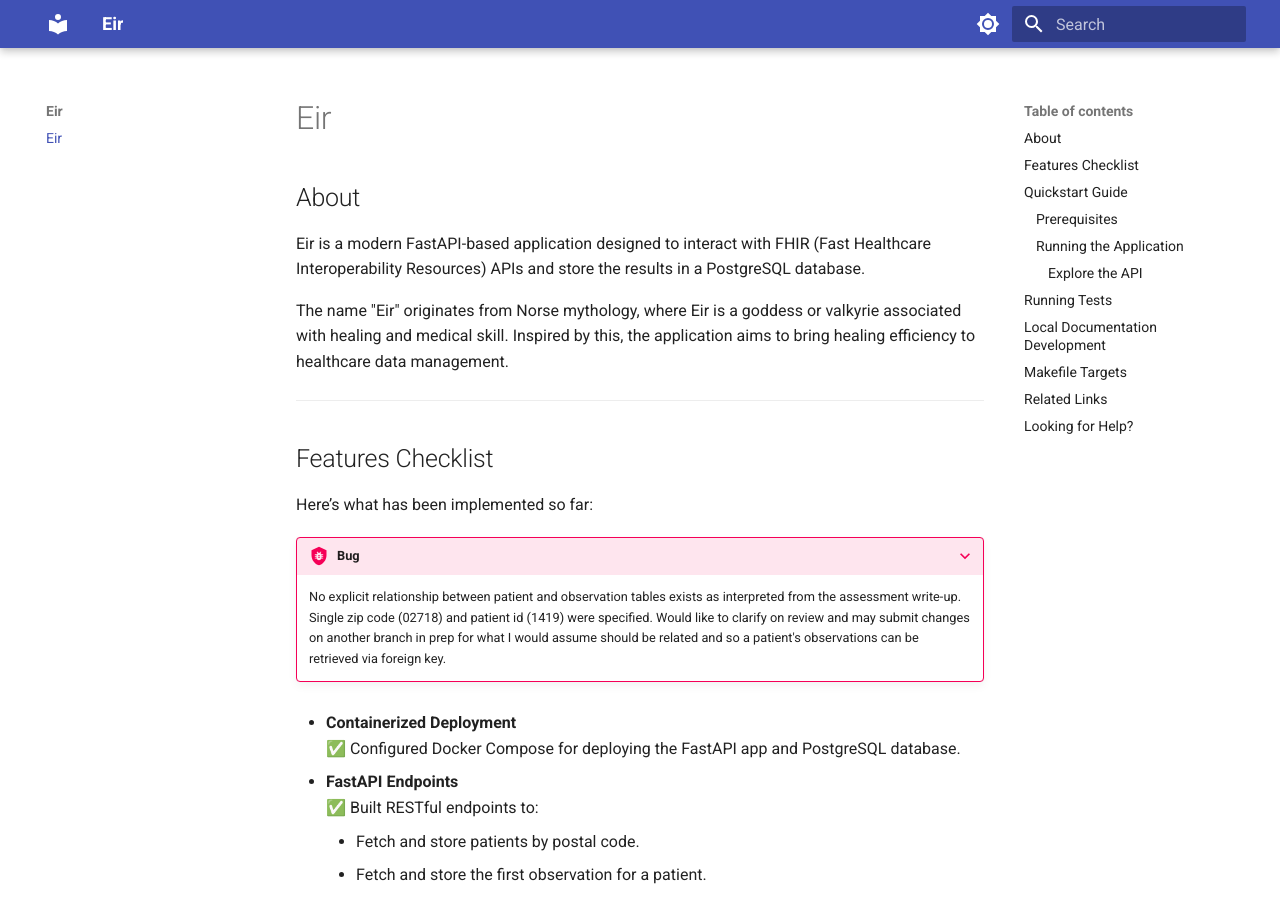
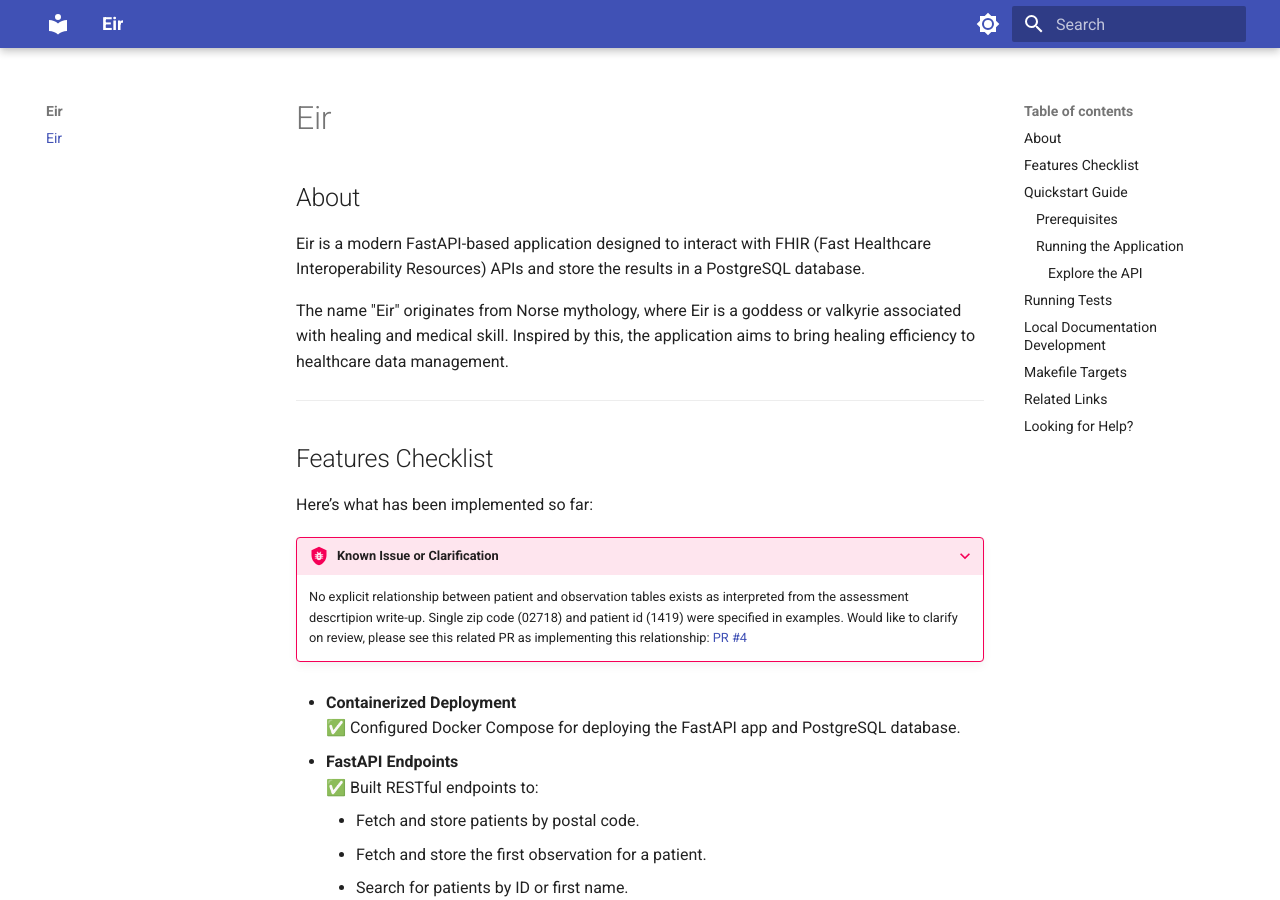
Before and after one commit to erikkvale/eir, an MkDocs documentation site: the page built from docs/index.md, in a window 1280 px wide and 900 px high. Built offline with MkDocs 1.6.1 and Material for MkDocs 9.7.7, drawn with Linux system fonts in a browser that asks for light colours.

Commit message:
Updated docs to reference PR

```diff
--- a/docs/index.md
+++ b/docs/index.md
@@ -13,10 +13,10 @@ The name "Eir" originates from Norse mythology, where Eir is a goddess or valkyr
 
 Here’s what has been implemented so far:
 
-???+ bug
+???+ bug "Known Issue or Clarification"
 
-    No explicit relationship between patient and observation tables exists as interpreted from the assessment
-    write-up. Single zip code (02718) and patient id (1419) were specified. Would like to clarify on review and may submit changes on another branch in prep for what I would assume should be related and so a patient's observations can be retrieved via foreign key.
+    No explicit relationship between patient and observation tables exists as interpreted from the assessment descrtipion write-up. Single zip code (02718) and patient id (1419) were specified in examples. Would like to clarify on review, please see this related PR as implementing this relationship: [PR #4](https://github.com/erikkvale/eir/pull/4)
+
 
 - **Containerized Deployment**
   ✅ Configured Docker Compose for deploying the FastAPI app and PostgreSQL database.
```
